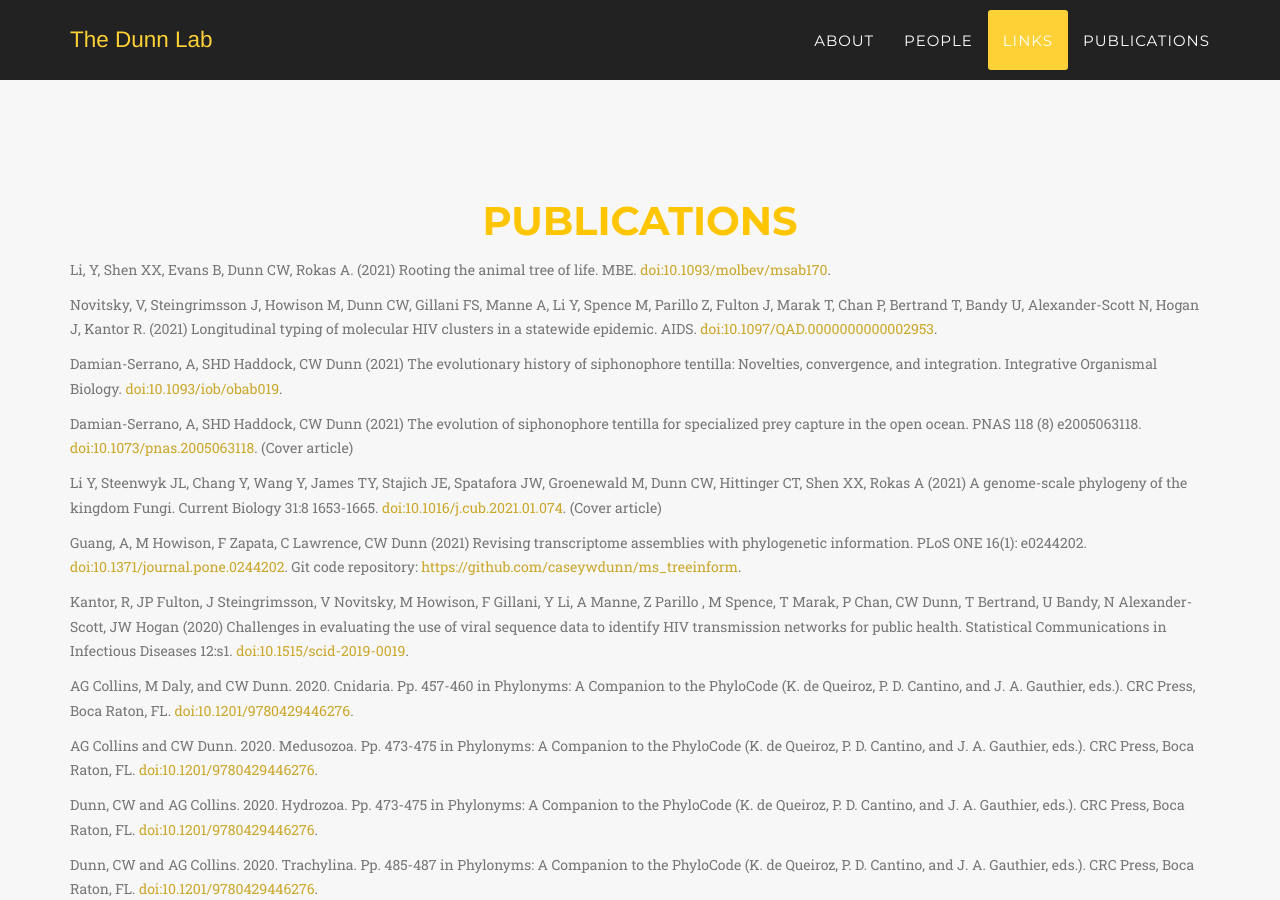
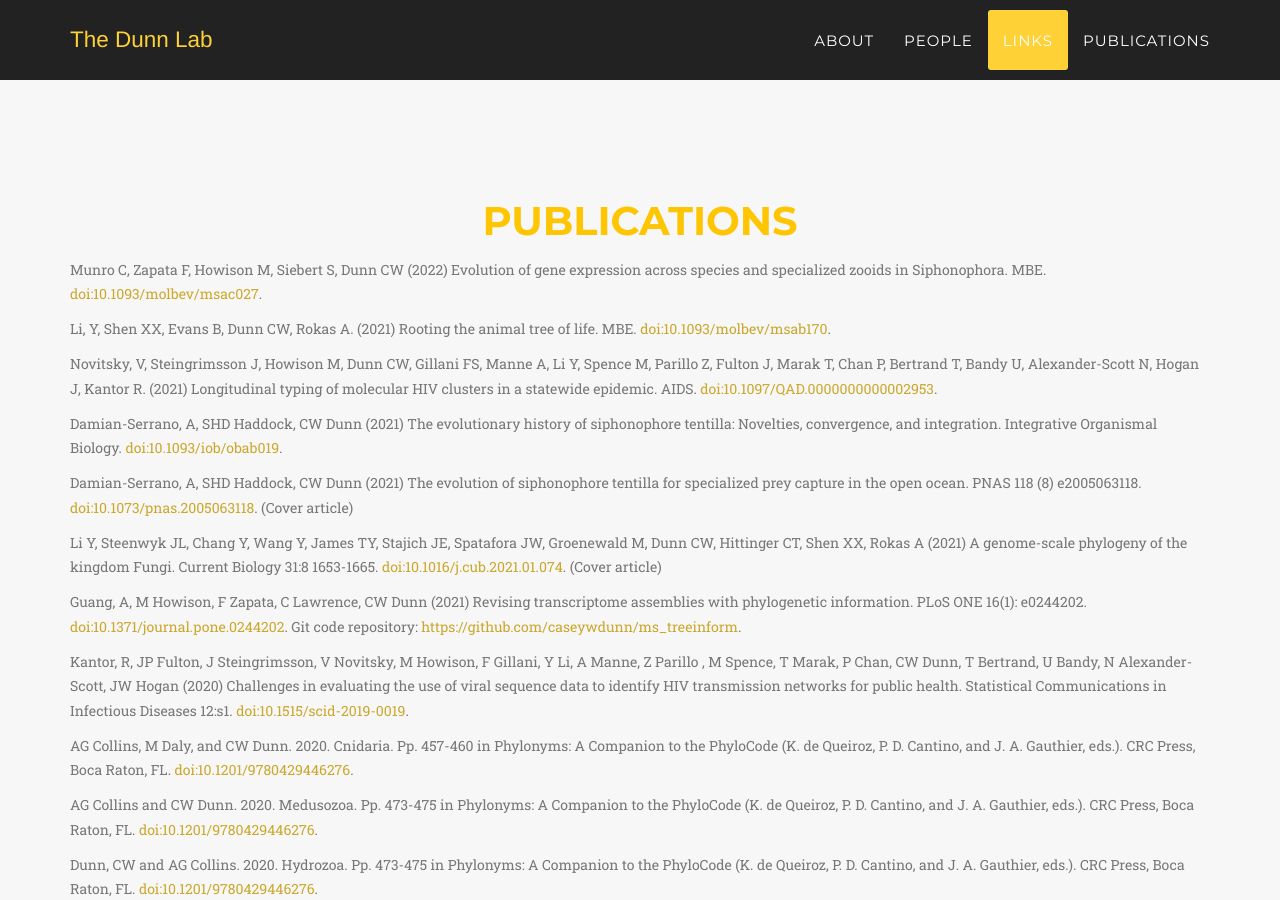
Before and after one commit to caseywdunn/caseywdunn.github.io, a Jekyll site: the page built from index.html, in a window 1280 px wide and 900 px high, scrolled down 9709 px. Built offline with Jekyll 4.4.1, drawn with Linux system fonts in a browser that asks for light colours; some web fonts are replaced.

Commit message:
added cat's paper

```diff
--- a/_includes/publications.html
+++ b/_includes/publications.html
@@ -6,6 +6,10 @@
                     <h2 class="section-heading">Publications</h2>
                 </div>
             </div>
+
+<div class="box"><div class="box-title"></div><div class="box-body">
+<p class="text-muted"> Munro C, Zapata F, Howison M, Siebert S, Dunn CW (2022) Evolution of gene expression across species and specialized zooids in Siphonophora. MBE. <a href="https://doi.org/10.1093/molbev/msac027">doi:10.1093/molbev/msac027</a>. </p>
+</div><div class="box-footer"> </div></div>
 
 <div class="box"><div class="box-title"></div><div class="box-body">
 <p class="text-muted"> Li, Y, Shen XX, Evans B, Dunn CW, Rokas A. (2021) Rooting the animal tree of life. MBE. <a href="https://doi.org/10.1093/molbev/msab170">doi:10.1093/molbev/msab170</a>. </p>
```
